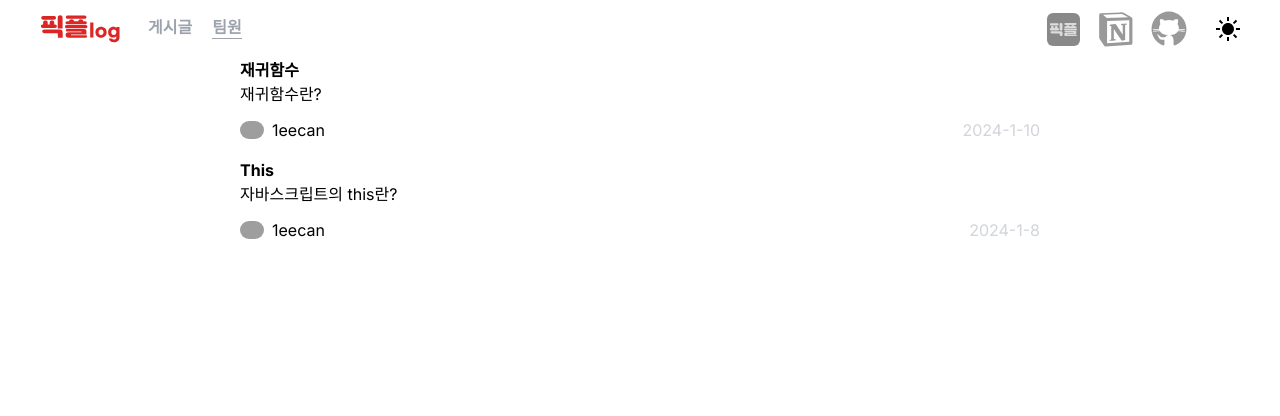
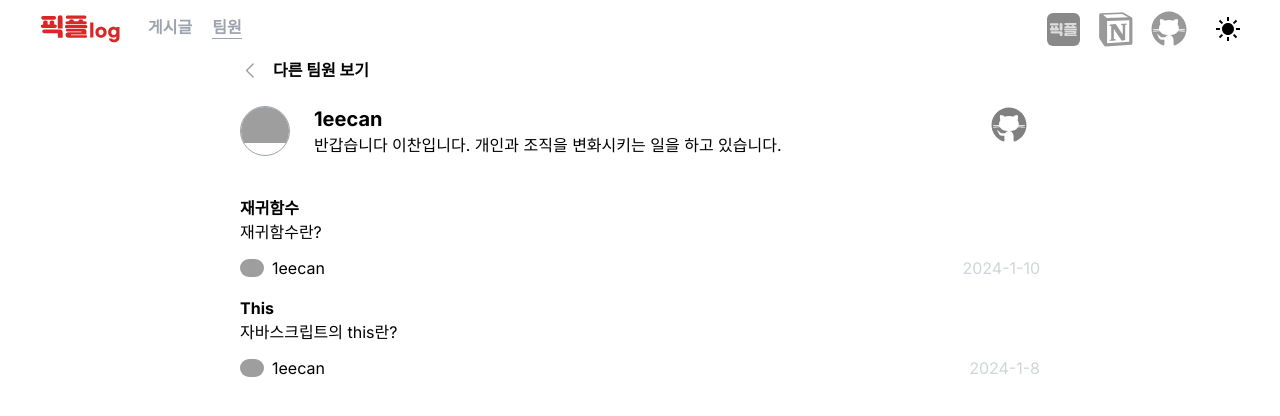
Before and after one commit to Java-and-Script/pickple-log, a Next.js app: page /user/1eecan in a window 1280 px wide. Shown: the top 416 px of the page. Built offline with nearby package versions, Linux system fonts and the light colour scheme; grey boxes are pictures that could not be loaded.

Commit message:
feat: 유저 페이지에 유저 컴포넌트 추가

```diff
--- a/src/app/(root)/user/[username]/page.tsx
+++ b/src/app/(root)/user/[username]/page.tsx
@@ -1,10 +1,27 @@
+import BackButton from './_components/BackButton';
+import { MemberItem } from '@/app/_components/MemberItem';
 import { PostItemList } from '@/app/_components/PostItemList';
-import { getPostDatasByUsername, getUsers } from '@/app/utils';
+import { getPostDatasByUsername, getUser, getUsers } from '@/app/utils';
+import BackArrow from '@/assets/backArrow.svg';
+import Image from 'next/image';
 
-export default function Page({ params }: { params: { username: string } }) {
-  const postDatas = getPostDatasByUsername(params.username);
+export default function Page({
+  params: { username },
+}: {
+  params: { username: string };
+}) {
+  const postDatas = getPostDatasByUsername(username);
+  const userData = getUser(username);
 
-  return <PostItemList postDatas={postDatas} />;
+  return (
+    <>
+      <BackButton>다른 팀원 보기</BackButton>
+      <div className="flex flex-col gap-4">
+        <MemberItem key={username} {...userData} />
+        <PostItemList postDatas={postDatas} />
+      </div>
+    </>
+  );
 }
 
 export function generateStaticParams() {
--- a/src/app/_components/MemberItem/MemberItem.tsx
+++ b/src/app/_components/MemberItem/MemberItem.tsx
@@ -1,11 +1,10 @@
 'use client';
-
-import { useRouter } from 'next/navigation';
-import Link from 'next/link';
-import Image from 'next/image';
 
 import GitHub from '@/assets/github.svg';
 import { User } from '@/type/User';
+import Image from 'next/image';
+import Link from 'next/link';
+import { useRouter } from 'next/navigation';
 
 export const MemberItem = ({
   name,
@@ -16,7 +15,7 @@ export const MemberItem = ({
   const router = useRouter();
   return (
     <div
-      className="flex items-center gap-[24px] max-w-[800px] mx-auto h-[98px] pt-[26px] pb-[26px] pr-[26px] cursor-pointer "
+      className="flex items-center gap-[24px] w-[100%] mx-auto h-[98px] pt-[26px] pb-[26px] cursor-pointer"
       onClick={() => router.push(`/user/${name}`)}
     >
       <div className="w-[50px] h-[50px] border-solid border-[1px] rounded-[100%] border-[#9ca3af] overflow-hidden">
```
